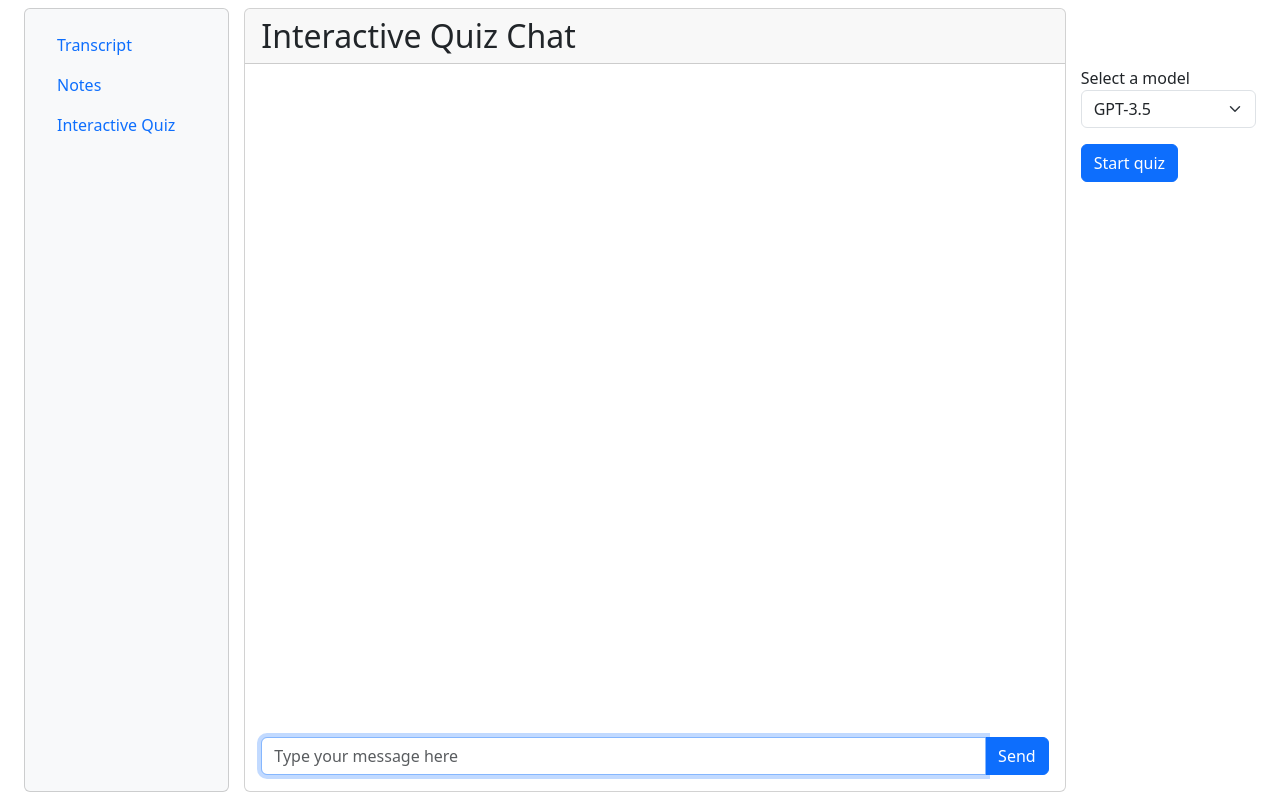
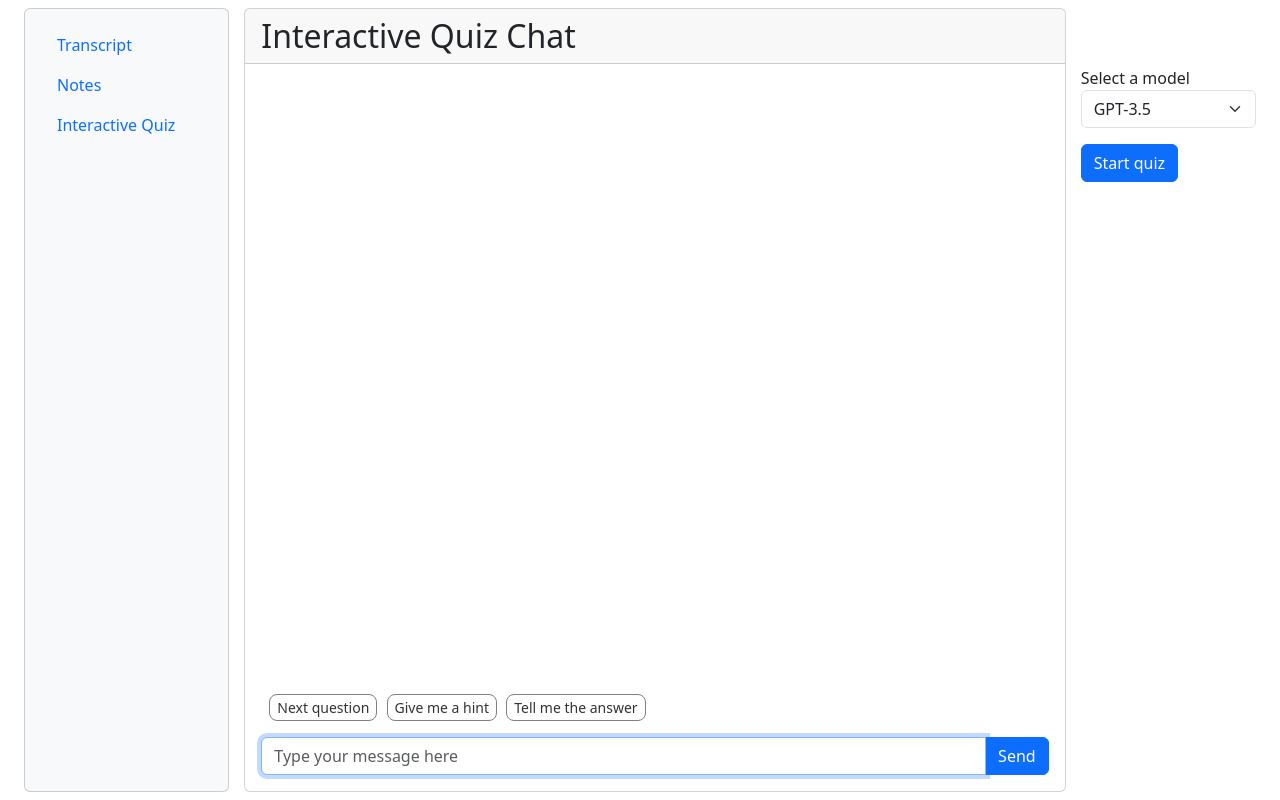
Before and after one commit to Zemelware/StudyX, a Flask app: page /interactive-quiz in a window 1280 px wide. Run offline with Flask 3, Linux system fonts and the light colour scheme; some libraries are stand-ins or nearby versions.

Commit message:
Add sample responses

```diff
--- a/main.py
+++ b/main.py
@@ -261,11 +261,14 @@ def quiz():
                     chat_history.clear()
                     session["quiz_started"] = True
 
-            if "message" in request.form:
-                message = request.form.get("message", "")
-                if message.strip() == "":
-                    # Don't send a blank message
-                    return render_template("chat_body.html", messages=chat_history)
+            if "message" in request.form or "sample-response" in request.form:
+                if "message" in request.form:
+                    message = request.form.get("message", "")
+                    if message.strip() == "":
+                        # Don't send a blank message
+                        return render_template("chat_body.html", messages=chat_history)
+                elif "sample-response" in request.form:
+                    message = request.form.get("sample-response", "")
 
                 # Add the message to the chat history
                 chat_history.append({"role": "user", "content": message})
--- a/static/main.css
+++ b/static/main.css
@@ -14,6 +14,18 @@ body {
 
 #chat-body {
   overflow-y: auto;
+}
+
+#sample-responses .btn {
+  padding: 2px 7px;
+  margin-right: 5px;
+  border-color: grey;
+  color: #333;
+  font-weight: 500;
+}
+
+#sample-responses .btn:hover {
+  background-color: #ddd;
 }
 
 .user-message {
--- a/static/main.js
+++ b/static/main.js
@@ -27,21 +27,27 @@ if (
   }
 
   var messageForm = document.getElementById("message-form");
+  var sampleResponses = document.getElementById("sample-responses");
   var chatBody = document.getElementById("chat-body");
   document.body.addEventListener("htmx:afterRequest", function (event) {
     // This function is called after every HTMX request
     var elementId = event.target.id;
 
-    // After a message is sent, clear the message field and focus on it
+    // This runs after a typed message is sent
     if (elementId === messageForm.id) {
       messageField.value = ""; // Clear the message field
+      messageField.style.height = "auto"; // Reset the height of the message field
+    }
+
+    // This runs after a sample response is sent or a typed message is sent
+    if (elementId === sampleResponses.id || elementId === messageForm.id) {
       messageField.focus(); // Focus on the message field
+
       // Scroll to the bottom of the chat window
       chatBody.scrollTo({
         top: chatBody.scrollHeight,
         behavior: "smooth",
       });
-      messageField.style.height = "auto"; // Reset the height of the message field
     }
   });
 }
--- a/templates/quiz.html
+++ b/templates/quiz.html
@@ -8,6 +8,33 @@
       {% include "chat_body.html" %}
     </div>
     <div class="m-3">
+      <form
+        method="POST"
+        class="ms-2 mb-3"
+        id="sample-responses"
+        hx-post="/interactive-quiz"
+        hx-swap="innerHTML"
+        hx-target="#chat-body"
+      >
+        <input
+          type="submit"
+          class="btn btn-outline-secondary btn-sm rounded-3"
+          name="sample-response"
+          value="Next question"
+        />
+        <input
+          type="submit"
+          class="btn btn-outline-secondary btn-sm rounded-3"
+          name="sample-response"
+          value="Give me a hint"
+        />
+        <input
+          type="submit"
+          class="btn btn-outline-secondary btn-sm rounded-3"
+          name="sample-response"
+          value="Tell me the answer"
+        />
+      </form>
       <form
         method="POST"
         class="input-group"
```
